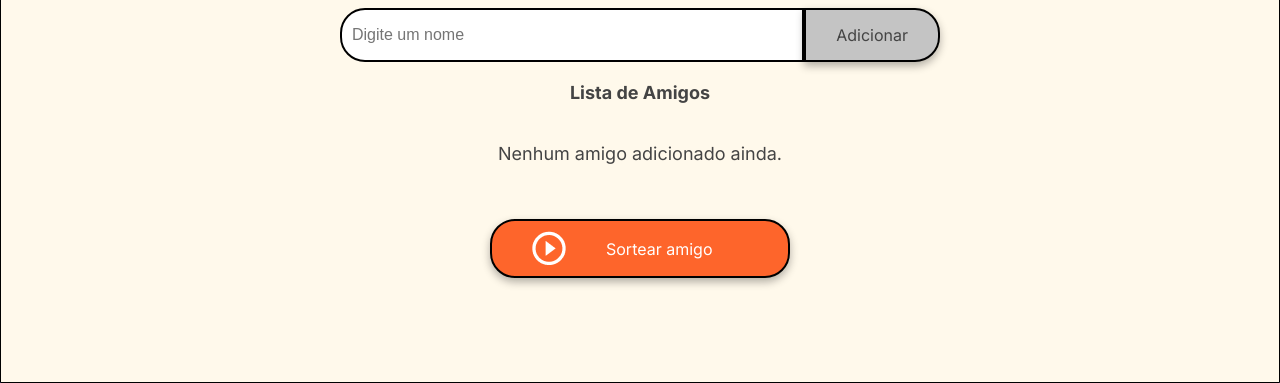
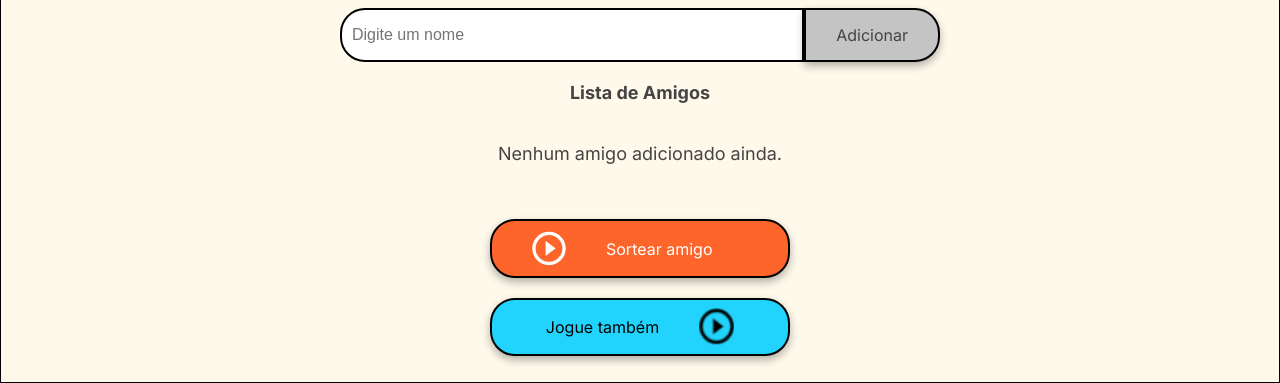
Before and after one commit to LucckD/challenge-amigo-secreto_pt-main, a plain HTML site: page index.html in a window 1280 px wide. Shown: the part 417-800 px from the top of the page. Drawn offline with Linux system fonts and the light colour scheme.

Commit message:
Botão de Redirecionamento

```diff
--- a/app.js
+++ b/app.js
@@ -14,7 +14,6 @@ function limparCampo() {
 function inserirAmigos() {
     let campoAmigos = document.getElementById('nomesAmigos');
     campoAmigos.innerHTML = '';
-
     if (listaDeAmigos.length === 0) {
         campoAmigos.innerHTML = 'Nenhum amigo adicionado ainda.';
     } else {
@@ -63,9 +62,17 @@ function gerarNomeAleatorio() {
 function sortearAmigo() {
     if (listaDeAmigos.length < 4) {
         alert('Insira pelo menos 4 nomes.');
+    } else if (amigosSorteados === 0) {
+        alert('Todos sorteados.');
     } else {
         let resultadoSorteio = document.getElementById('resultado');
         let nomeSorteado = gerarNomeAleatorio();
         resultadoSorteio.innerHTML = `O nome sorteado foi: <span class="nome-sorteado">${nomeSorteado}</span>`;
     }
 }
+
+function direcionarJogo() {
+    window.location.href = "https://jogo-delta-weld.vercel.app/";
+}
+
+//resolver o problema em que o nome sorteado foi: todos sorteados. Colocar somente a mensagem de "Todos sorteados".
--- a/index.html
+++ b/index.html
@@ -38,6 +38,11 @@
                     Sortear amigo
                 </button>
             </div>
+            <div class="button-jogo">
+                <button class="button-container-jogo" onclick="direcionarJogo()">Jogue também</a> <img
+                        src="assets/play_circle_outline_black.PNG">
+                </button>
+            </div>
         </section>
     </main>
 
--- a/style.css
+++ b/style.css
@@ -1,3 +1,6 @@
+@import url('https://fonts.googleapis.com/css2?family=Montserrat:ital,wght@0,100..900;1,100..900&display=swap');
+
+
 :root {
     --color-primary: #4B69FD;
     --color-secondary: #FFF9EB;
@@ -130,6 +133,42 @@ button {
     background-color: #a1a1a1;
 }
 
+.button-jogo {
+    display: flex;
+    align-items: center;
+    justify-content: center;
+    gap: 10px;
+}
+
+.button-jogo img {
+    width: 35px;
+    height: auto;
+    margin: 0;
+    margin-left: 30px;
+}
+
+
+.button-container-jogo {
+    display: flex;
+    align-items: center;
+    justify-content: center;
+    gap: 10px;
+    width: 300px;
+    height: 58px;
+    padding: 15px 40px;
+    background-color: #22d4fd;
+    border-radius: 25px 25px;
+    font-size: 16px;
+    color: black;
+    text-decoration: none;
+    margin-top: 20px;
+    box-shadow: 0 4px 8px rgba(0, 0, 0, 0.3);
+}
+
+.button-container-jogo:hover {
+    background-color: #1ec1e6;
+}
+
 /* Listas */
 ul {
     list-style-type: none;
```
Also changed, not shown: assets/play_circle_outline_black.PNG (added).
